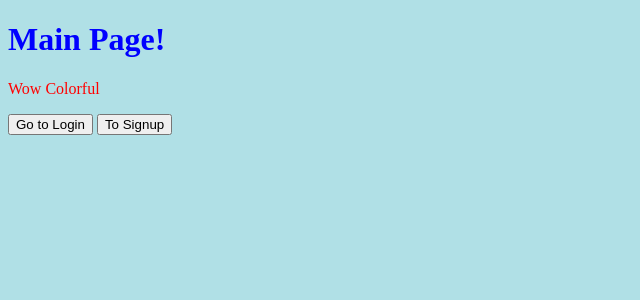
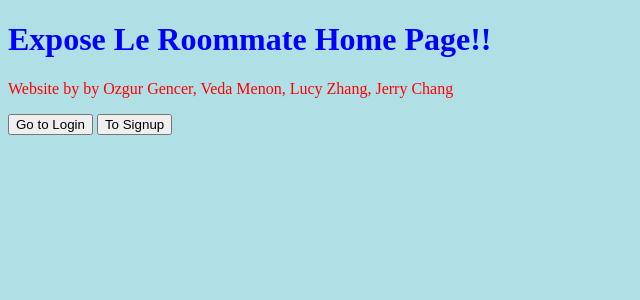
Before and after one commit to cjerryc/Bay_DB, a Flask app: template templates/index.html in a window 1280 px wide. Shown: the top 300 px of the page, without its empty margins (0-640 px from the left). Run offline with Flask 2, Linux system fonts and the light colour scheme; the template is opened without the code that fills it, so the values that code supplies are empty.

Commit message:
home page slight modification

```diff
--- a/app.py
+++ b/app.py
@@ -3,11 +3,9 @@ from flask import Flask, request, jsonify, render_template
 from connectToDB import getUser, logUserIn, createUser
 app = Flask(__name__)
 
-
-@app.route('/index')
 @app.route('/')
 def index():
-    return "<h1>Welcome to our CS411 Project Website !!</h1> <p>by Ozgur Gencer, Veda Menon, Lucy Zhang, Jerry Chang</p>"
+    return render_template('index.html')
 
 
 @app.route('/hello/')
--- a/templates/index.html
+++ b/templates/index.html
@@ -4,8 +4,8 @@
     <link rel="stylesheet" type="text/css" href="static/style.css">
   </head>
   <body>
-    <h1>Main Page!</h1>
-    <p> Wow Colorful</p>
+    <h1>Expose Le Roommate Home Page!!</h1>
+    <p> Website by by Ozgur Gencer, Veda Menon, Lucy Zhang, Jerry Chang</p>
     <button onclick="toLogin()">Go to Login</button>
     <button onclick="toSignup()">To Signup </button>
     <script>
--- a/templates/login.html
+++ b/templates/login.html
@@ -1,5 +1,5 @@
 <form action = "/managelogin" method = "POST">
     <p>Username <input type = "text" name = "username" /></p>
-    <p>password <input type ="text" name = "passcode" /></p>
+    <p>Password <input type ="text" name = "passcode" /></p>
     <p><input type = "submit" value = "submit" /></p>
  </form>
--- a/templates/signup.html
+++ b/templates/signup.html
@@ -40,7 +40,7 @@ div {
             <p>Name <input type = "text" name = "firstname" /></p>
             <p>Last Name <input type = "text" name = "lastname" /></p>
             <p>Email <input type = "text" name = "email" /></p>
-            <p>password <input type ="text" name = "passcode" /></p>
+            <p>Password <input type ="text" name = "passcode" /></p>
             <p><input type = "submit" value = "submit" /></p>
         </form>
     </div>
```
